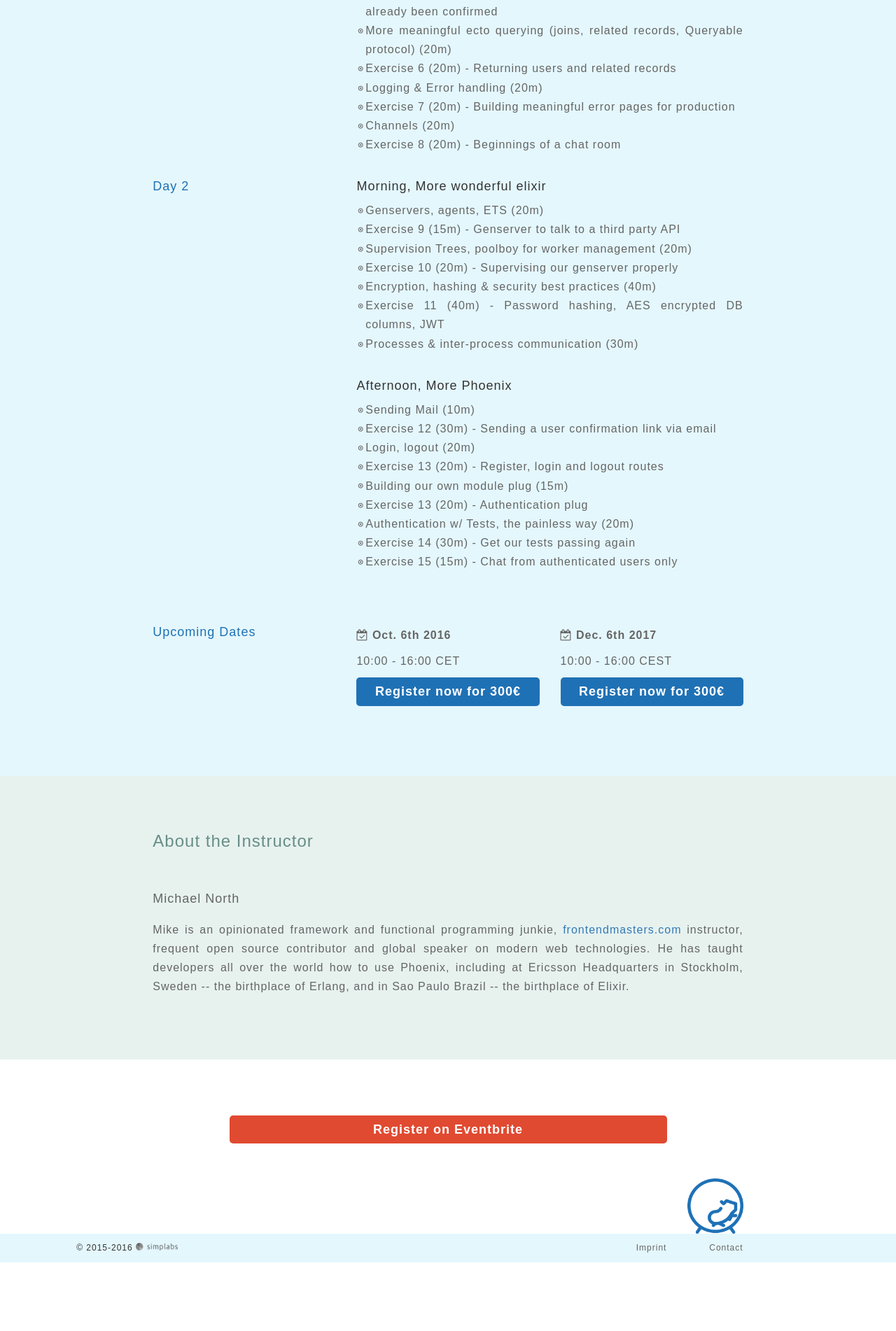
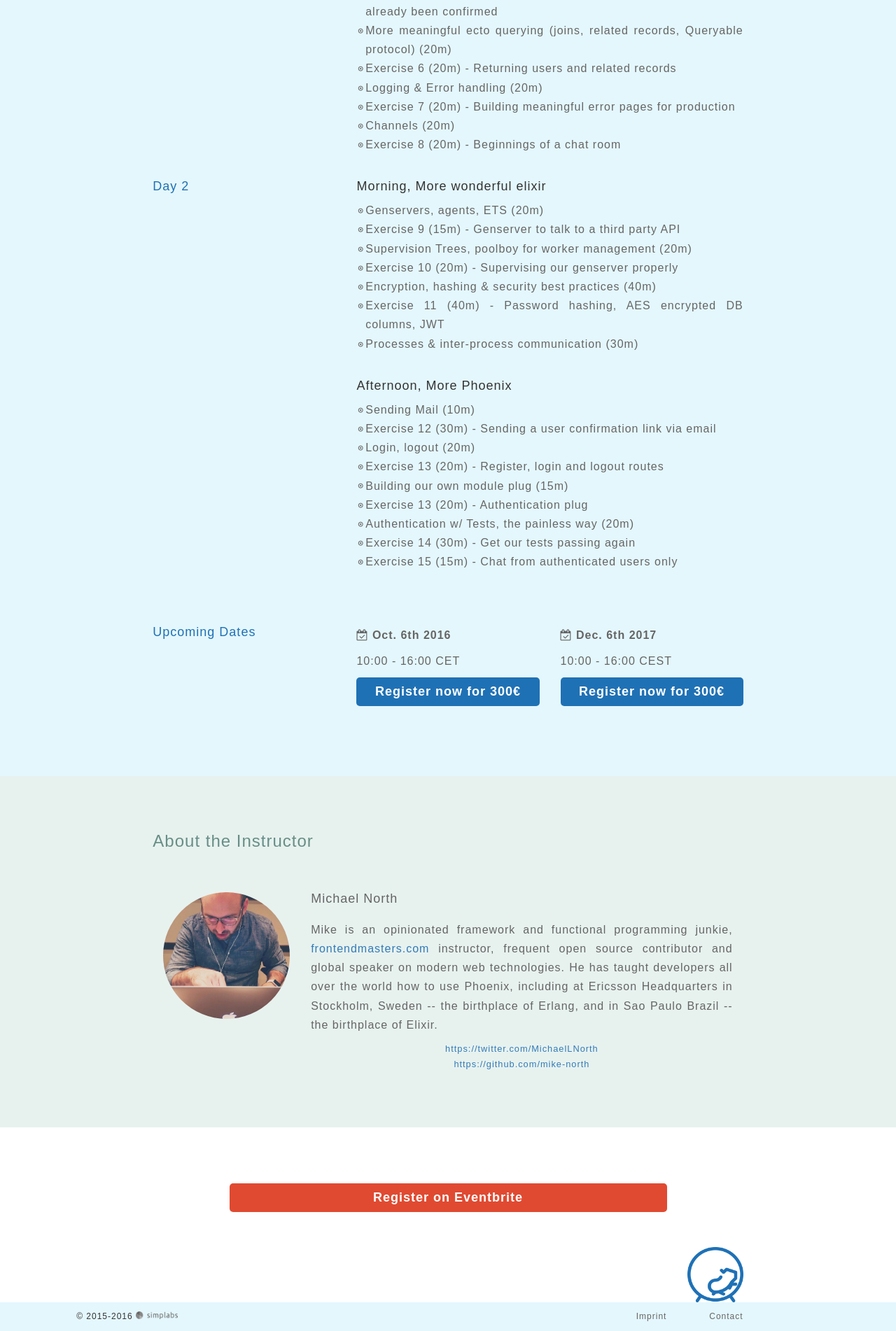
Before and after one commit to mainmatter/elixir-phoenix-workshops, a Jekyll site: the page built from index.html, in a window 1280 px wide. Shown: the part 2177-4079 px from the top of the page at 70% size. Built offline with Jekyll 4.4.1, drawn with Linux system fonts in a browser that asks for light colours; nearby versions of some CDN libraries; before the commit the page ends 3981 px from its top, so only the background shows below that.

Commit message:
Add photo and links
Also correct sizing and margins

```diff
--- a/css/main.scss
+++ b/css/main.scss
@@ -267,7 +267,7 @@ a.register {
   h4 {
     color: #656565;
     font-size: 18px;
-    margin: 40px 0 20px 0;
+    margin: 0 0 20px 0;
 
     .company {
       display: block;
@@ -352,6 +352,10 @@ i:hover {
     a {
       margin-bottom: 20px;
     }
+
+    h4 {
+      margin-top: 20px;
+    }
   }
 }
 
--- a/index.html
+++ b/index.html
@@ -172,10 +172,15 @@ title: Elixir Workshops
     <div class="row">
       <div class="col-sm-12">
         <h3>About the Instructor</h3>
-        <h4>Michael North</h4>
-        <p>Mike is an opinionated framework and functional programming junkie, <a href="frontendmasters.com">frontendmasters.com</a> instructor, frequent open source contributor and global speaker on modern web technologies. He has taught developers all over the world how to use Phoenix, including at Ericsson Headquarters in Stockholm, Sweden -- the birthplace of Erlang, and in Sao Paulo Brazil -- the birthplace of Elixir.</p>
-        <a href="https://twitter.com/" class="text-center profile-link"></a>
-        <a href="https://github.com/" class="text-center profile-link"></a>
+        <div class="col-sm-3 col-xs-12">
+          <img src="images/mike-north.jpg" alt="Image of Marco Mike North" class="img-circle img-responsive center-block">
+        </div>
+        <div class="col-sm-9 col-xs-12">
+          <h4>Michael North</h4>
+          <p>Mike is an opinionated framework and functional programming junkie, <a href="https://frontendmasters.com/">frontendmasters.com</a> instructor, frequent open source contributor and global speaker on modern web technologies. He has taught developers all over the world how to use Phoenix, including at Ericsson Headquarters in Stockholm, Sweden -- the birthplace of Erlang, and in Sao Paulo Brazil -- the birthplace of Elixir.</p>
+          <a href="https://twitter.com/MichaelLNorth" class="text-center profile-link">https://twitter.com/MichaelLNorth</a>
+          <a href="https://github.com/mike-north" class="text-center profile-link">https://github.com/mike-north</a>
+        </div>
       </div>
     </div>
   </div>
```
Also changed, not shown: images/mike-north.jpg (added).
